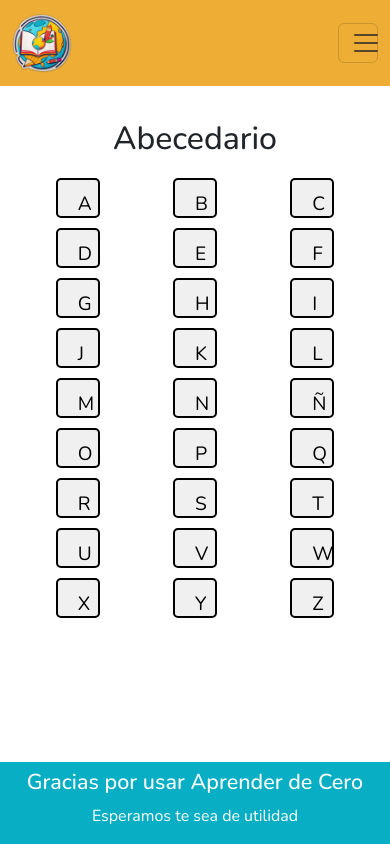
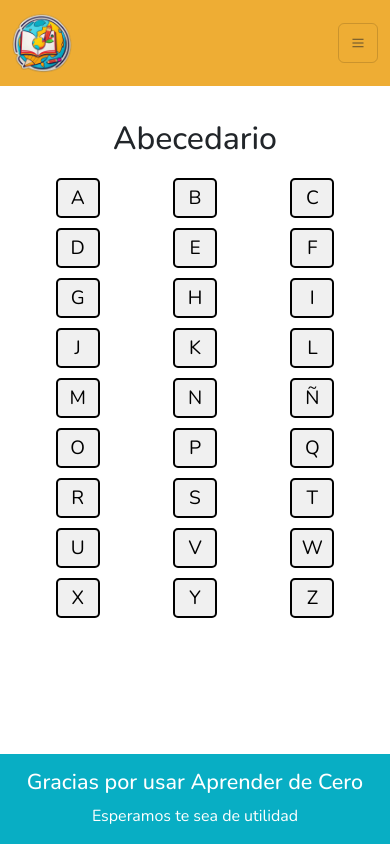
Before and after one commit to AnabelaGuillermo/aprenderDesdeCero, a React (Vite) app: page /Abecedario in a window 390 px wide. Built offline with nearby package versions, Linux system fonts and the light colour scheme.

Commit message:
Modifico detalles css

```diff
--- a/src/components/Common/Footer.jsx
+++ b/src/components/Common/Footer.jsx
@@ -5,7 +5,7 @@ import "./Footer.css";
 const Footer = () => {
   return (
     <section className="footerArcoiris text-center text-white">
-      <h4 className="m-2">Gracias por usar Aprender de Cero</h4>
+      <h4 className="mt-3">Gracias por usar Aprender de Cero</h4>
       <p>Esperamos te sea de utilidad</p>
     </section>
   );
--- a/src/css/AlphabetView.css
+++ b/src/css/AlphabetView.css
@@ -14,6 +14,12 @@
   gap: 10px;
   justify-items: center;
   margin: 0 auto;
+
+  & button {
+    display: flex;
+    justify-content: center;
+    align-items: center;
+  }
 }
 
 .buttonAlphabet {
--- a/src/css/WriteAndListenView.css
+++ b/src/css/WriteAndListenView.css
@@ -85,6 +85,8 @@ button:hover {
     width: 45px;
     height: 45px;
     font-size: 16px;
+    display: flex;
+    justify-content: center;
   }
 }
 
@@ -93,5 +95,7 @@ button:hover {
     width: 40px;
     height: 40px;
     font-size: 14px;
+    display: flex;
+    justify-content: center;
   }
 }
```
